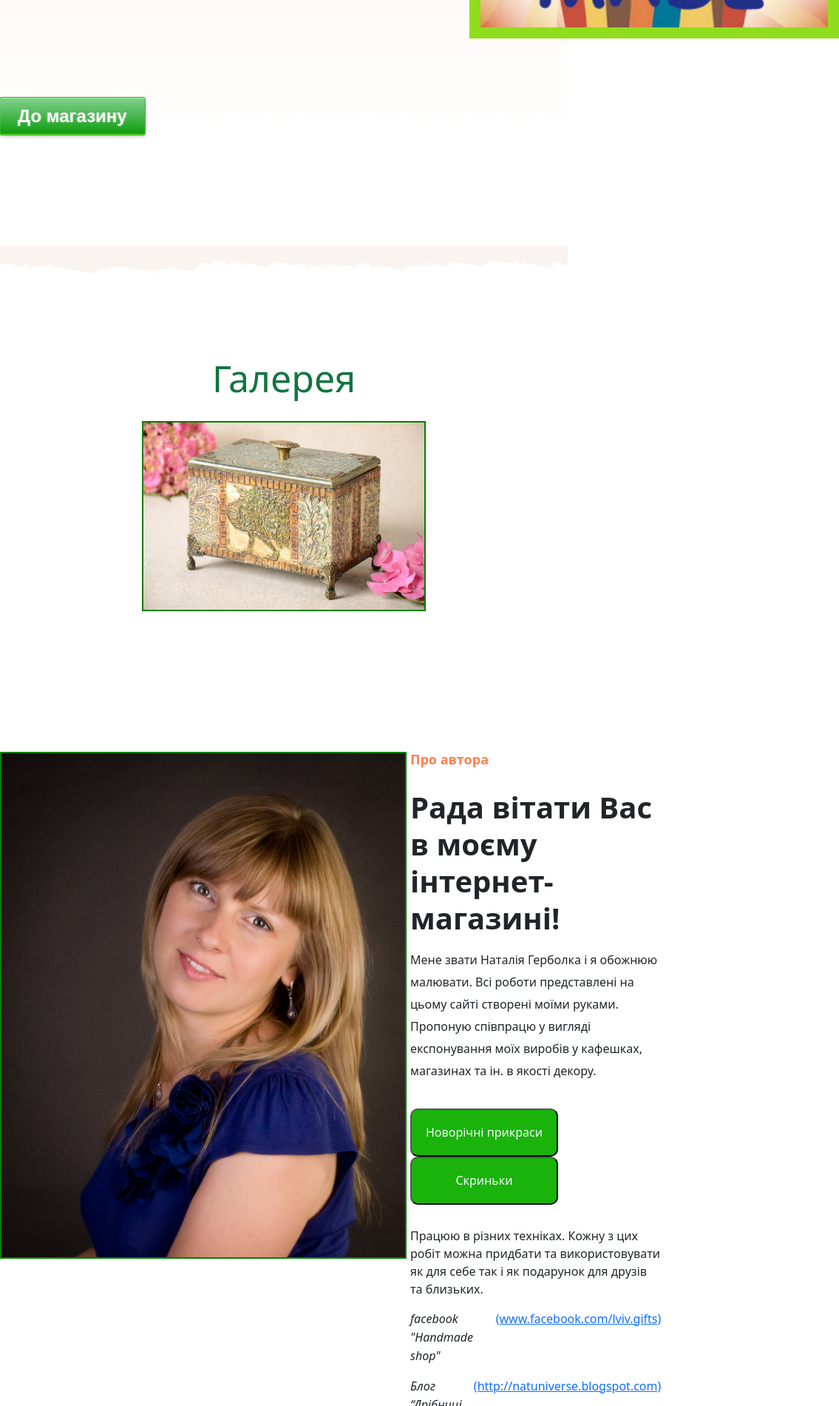
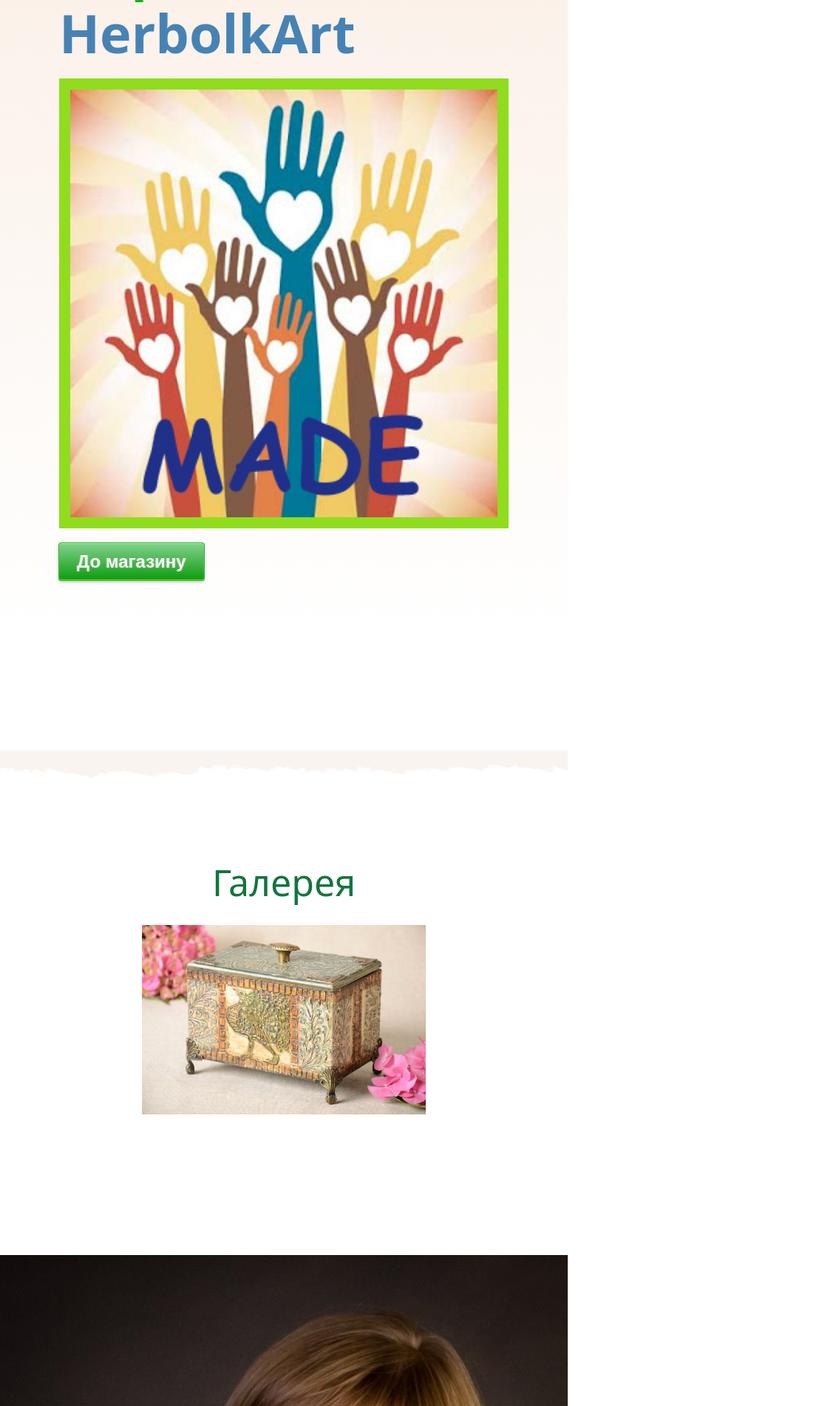
Before and after one commit to herbolkaNat/handmade-shop, a plain HTML site: page index.html in a window 768 px wide. Shown: the part 640-2540 px from the top of the page at 74% size, 1135 px wide, since content can reach past the window. Drawn offline with nearby package versions, Linux system fonts and the light colour scheme.

Commit message:
Corections Vol

```diff
--- a/css/index-author.css
+++ b/css/index-author.css
@@ -1,11 +1,11 @@
-@media (min-width: 500px) {
-    main nav {
-        display: grid;
-        grid-template-columns: 1fr 1fr;
-        grid-column-gap: 5px;
-        padding-top: 190px;
-        }
+main nav {
+    display: grid;
+    grid-template-columns: 1fr 1fr;
+    grid-column-gap: 5px;
+    padding-top: 190px;
     }
+
+
     .photo-author {
         justify-self: end;
 
@@ -62,3 +62,17 @@
             max-width: 150px;
             border-radius: 10px;
            }
+
+           @media (max-width: 768px) {
+            main nav {
+            grid-template-columns: 1fr;
+            }
+
+            .photo-author img {
+                width: 100%;
+            }
+
+            .photo-author {
+                justify-self: normal;
+            }
+        }
--- a/css/index-footer.css
+++ b/css/index-footer.css
@@ -13,13 +13,10 @@
        /*display: grid;
        grid-template-columns: 25% 25% 25% 25%;*/
        background-color: #333;
+       display: grid;
+       grid-template-columns: 25% 25% 25% 25%;
    }
-    @media (min-width: 500px) {
-        .footer-container {
-        display: grid;
-        grid-template-columns: 25% 25% 25% 25%;
-       }
-    }
+
     .title-footer {
     font-size: 20px;
     color: rgb(35, 207, 20);
@@ -75,3 +72,13 @@
 
 
     }
+
+    @media (max-width: 768px) {
+        .footer-container {
+        grid-template-columns: 1fr;
+      }
+    }
+    .footer-container {
+        text-align: center;
+    }
+    .title-footer,
--- a/css/index-header.css
+++ b/css/index-header.css
@@ -73,15 +73,7 @@ h1 {
     .colortext:hover {
         font-style: oblique;
     }
-    @media (min-width: 660px) {
-        header .banner {
-            display: grid;
-            grid-template-columns: 1fr 1fr;
-            grid-gap: 10px;
-            padding-top: 150px;
-            padding: 5em;
-        }
-    }
+
     .banner img {
                 /*align-items: end;
         grid-row: 1/3;*/
@@ -131,6 +123,7 @@ h1 {
 }*/
 .container {
     max-width: none;
+    padding: 0;
 }
 .banner-botton-shop {
   position: relative;
@@ -169,3 +162,40 @@ input.banner-botton-shop:active {
 @keyframes pulsate {
   50% {color: #fff; text-shadow: 0 -1px rgba(0,0,0,.3), 0 0 5px #ffd, 0 0 8px #fff;}
 }
+.banner-holder {
+    padding: 5em;
+}
+   .banner-botton {
+       padding-top: 20px;
+   }
+
+header .banner {
+    display: grid;
+
+    grid-template-columns: 1fr 1fr;
+        grid-gap: 10px;
+        padding-top: 150px;
+}
+
+@media (max-width: 1000px) {
+    header .banner {
+        grid-template-columns: 1fr;
+
+    }
+
+    .banner img {
+                /*align-items: end;
+        grid-row: 1/3;*/
+        width: 500px;
+    }
+}
+
+@media (max-width: 768px) {
+
+
+    .banner img {
+                /*align-items: end;
+        grid-row: 1/3;*/
+        width: 100%;
+    }
+}
--- a/css/index-shop.css
+++ b/css/index-shop.css
@@ -48,3 +48,13 @@
   .shop-title-two:hover {
 font-style: oblique;
   }
+
+  .boxes-list article img {
+    width: 100%;
+    border: 2px solid green;
+}
+
+.new-year-decorations-list article img {
+  width: 100%;
+    border: 2px solid green;
+}
--- a/css/index.css
+++ b/css/index.css
@@ -13,10 +13,7 @@ h4 {
     max-width: 1080;
     margin: auto;
 }
-img {
-    width: 300px;
-    border: 2px solid green;
-}
+
 /*p {
     line-height: 25px;
 }*/
--- a/index.html
+++ b/index.html
@@ -59,6 +59,7 @@
                 <a href="#contacts">Контакти</a>-->
             </div>
         </nav>
+        <div class="banner-holder">
         <div class="banner">
             <div class="banner-text">
                 <p class="word-shop">Shop</p>
@@ -77,6 +78,7 @@
             <button class="banner-botton-shop">До магазину</button>
             <!--<button type="button" class="btn btn-success">До магазину</button>-->
         </div>
+    </div>
     </header>
     <main>
         <img class="background-line-down" src="img/background-line-down.webp" alt="background-line-down">
```
